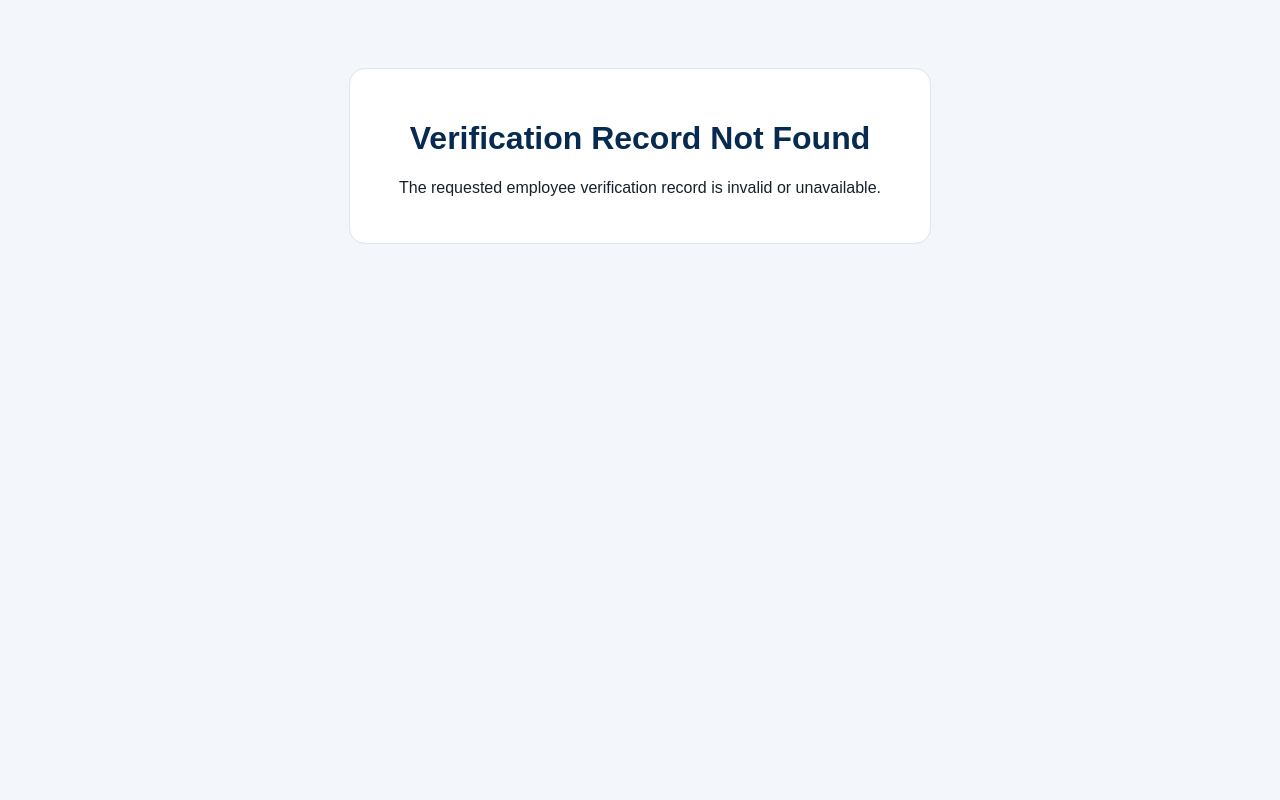
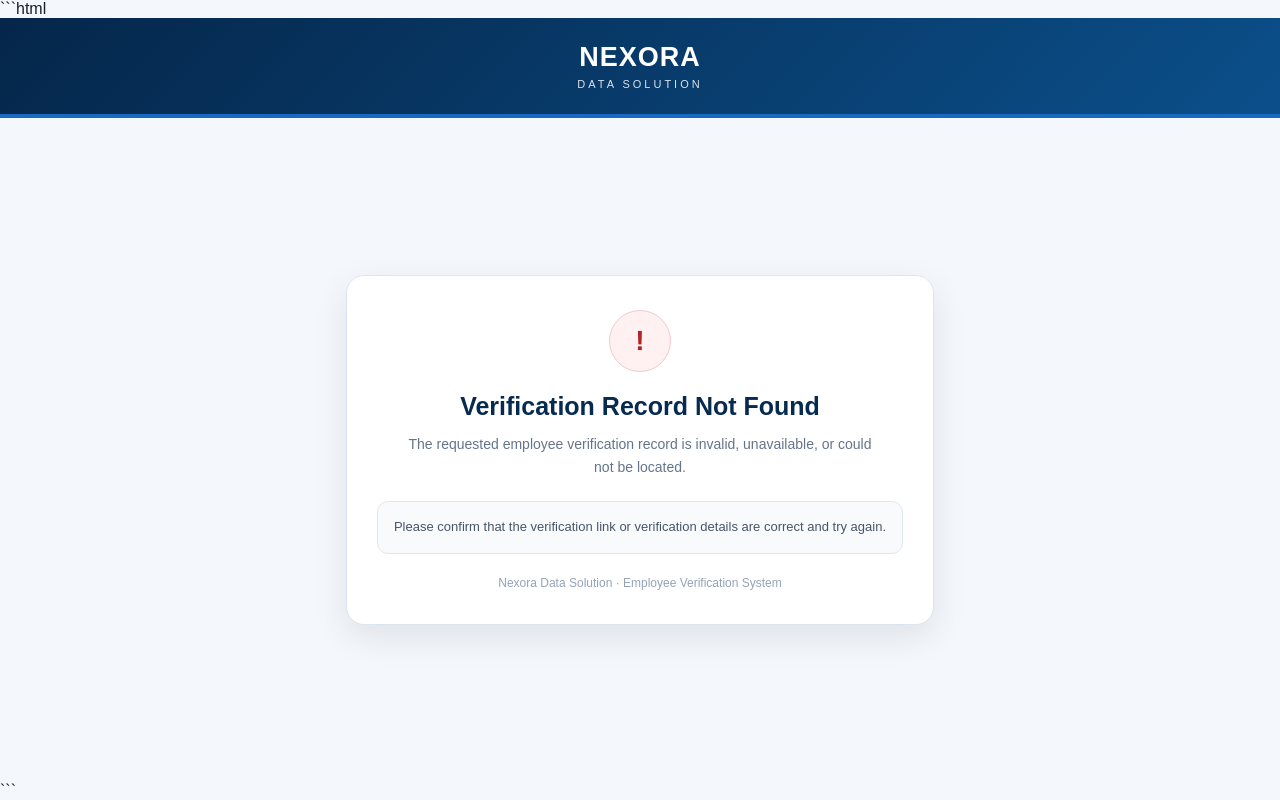
Before and after one commit to ankitsingh9939663322-bot/Nexora-Verification-Site, a Flask app: template templates/invalid.html in a window 1280 px wide. Run offline with Flask 3, Linux system fonts and the light colour scheme; the template is opened without the code that fills it, so the values that code supplies are empty.

Commit message:
Update invalid.html

````diff
--- a/templates/invalid.html
+++ b/templates/invalid.html
@@ -1,3 +1,167 @@
-<!doctype html><html><head><meta name="viewport" content="width=device-width,initial-scale=1"><title>Invalid Verification</title>
-<style>body{font-family:Arial;background:#f3f6fa;text-align:center;padding:60px 20px;color:#17212b}.card{max-width:520px;margin:auto;background:white;padding:30px;border-radius:16px;border:1px solid #dce4ec}h1{color:#062a50}</style></head>
-<body><div class="card"><h1>Verification Record Not Found</h1><p>The requested employee verification record is invalid or unavailable.</p></div></body></html>
+```html
+<!doctype html>
+<html lang="en">
+<head>
+<meta charset="utf-8">
+<meta name="viewport" content="width=device-width,initial-scale=1">
+<title>Nexora Data Solution — Verification Unavailable</title>
+
+<style>
+*{
+    box-sizing:border-box;
+}
+
+body{
+    margin:0;
+    min-height:100vh;
+    background:#f4f7fb;
+    color:#17212b;
+    font-family:Arial,Helvetica,sans-serif;
+    display:flex;
+    flex-direction:column;
+}
+
+.header{
+    background:linear-gradient(135deg,#05264a,#0b4f8a);
+    color:#fff;
+    padding:24px 18px;
+    text-align:center;
+    border-bottom:4px solid #1769c2;
+}
+
+.brand{
+    font-size:27px;
+    font-weight:800;
+    letter-spacing:1px;
+}
+
+.subbrand{
+    font-size:11px;
+    letter-spacing:3px;
+    margin-top:5px;
+    opacity:.85;
+}
+
+.wrap{
+    width:100%;
+    max-width:620px;
+    margin:auto;
+    padding:30px 16px;
+}
+
+.card{
+    background:#fff;
+    border:1px solid #dce5ef;
+    border-radius:18px;
+    box-shadow:0 12px 35px rgba(15,35,55,.09);
+    padding:34px 30px;
+    text-align:center;
+}
+
+.status-icon{
+    width:62px;
+    height:62px;
+    margin:0 auto 20px;
+    border-radius:50%;
+    background:#fff1f1;
+    border:1px solid #f0caca;
+    color:#b42323;
+    display:flex;
+    align-items:center;
+    justify-content:center;
+    font-size:28px;
+    font-weight:800;
+}
+
+h1{
+    margin:0;
+    color:#062a50;
+    font-size:25px;
+}
+
+.message{
+    color:#64748b;
+    line-height:1.65;
+    font-size:14px;
+    margin:12px auto 22px;
+    max-width:470px;
+}
+
+.notice{
+    background:#f8fafc;
+    border:1px solid #e2e8f0;
+    border-radius:11px;
+    padding:15px;
+    color:#475569;
+    font-size:13px;
+    line-height:1.6;
+}
+
+.footer{
+    text-align:center;
+    color:#94a3b8;
+    font-size:12px;
+    margin-top:22px;
+}
+
+@media(max-width:600px){
+
+    .header{
+        padding:21px 15px;
+    }
+
+    .brand{
+        font-size:24px;
+    }
+
+    .wrap{
+        padding:20px 12px;
+    }
+
+    .card{
+        padding:28px 20px;
+    }
+
+    h1{
+        font-size:22px;
+    }
+}
+</style>
+</head>
+
+<body>
+
+<div class="header">
+    <div class="brand">NEXORA</div>
+    <div class="subbrand">DATA SOLUTION</div>
+</div>
+
+<div class="wrap">
+
+    <div class="card">
+
+        <div class="status-icon">!</div>
+
+        <h1>Verification Record Not Found</h1>
+
+        <p class="message">
+            The requested employee verification record is
+            invalid, unavailable, or could not be located.
+        </p>
+
+        <div class="notice">
+            Please confirm that the verification link or
+            verification details are correct and try again.
+        </div>
+
+        <div class="footer">
+            Nexora Data Solution · Employee Verification System
+        </div>
+
+    </div>
+
+</div>
+
+</body>
+</html>
+```
````
